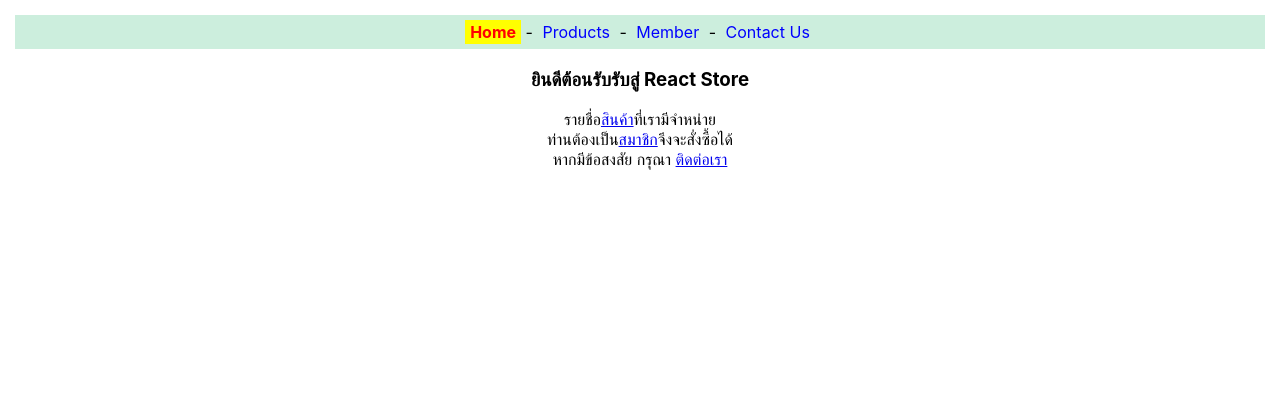
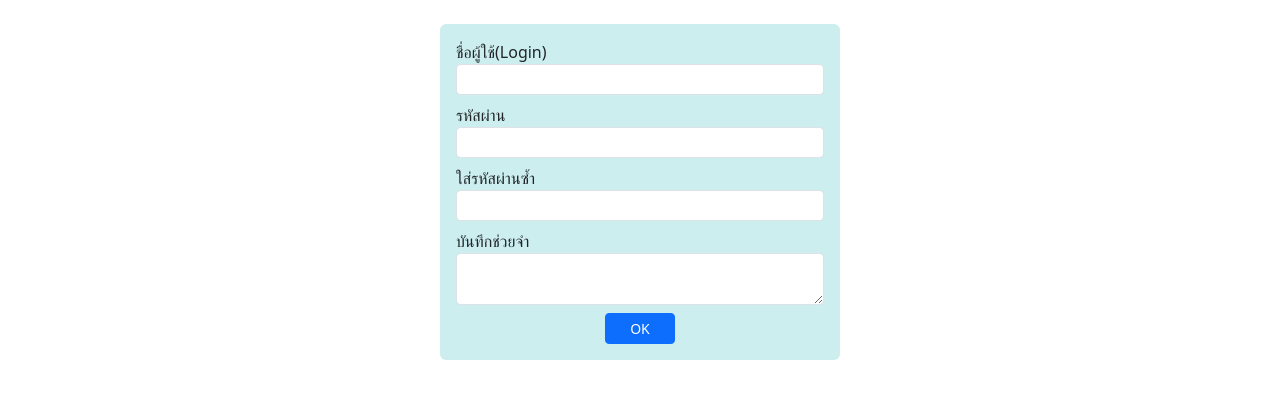
Before and after one commit to Pawaress/app1, a React (Create React App) app: page / in a window 1280 px wide. Shown: the top 398 px of the page. Built offline with nearby package versions, Linux system fonts and the light colour scheme.

Commit message:
add form-text
add form-text

```diff
--- a/package.json
+++ b/package.json
@@ -6,6 +6,7 @@
     "@testing-library/jest-dom": "^5.17.0",
     "@testing-library/react": "^13.4.0",
     "@testing-library/user-event": "^13.5.0",
+    "bootstrap": "^5.3.2",
     "react": "^18.2.0",
     "react-dom": "^18.2.0",
     "react-router-dom": "^6.16.0",
--- a/src/App.js
+++ b/src/App.js
@@ -6,11 +6,12 @@
 import Content2 from './context-content2'
 import Router2 from './router2'
 import Router3 from './router3'
+import FormText from './form-text'
 export default function App() {
 
     return (
 
-      <Router3/>
+      <FormText/>
     )
 
     }
--- /dev/null
+++ b/src/form-text.js
@@ -0,0 +1,62 @@
+import React from 'react'
+
+export default function FormText() {
+const textPswd = React.useRef()
+const textPswd2 = React.useRef()
+const onBlurPassword =()=>{
+    let pswd = textPswd.current.value
+    if(pswd!=='' && !pswd.match(/^[0-9a-zA-Z]+$/)) {
+        textPswd.current.value=''
+        alert('ต้องเป็น 0-9 หรือ a-z หรือ A-Z เท่านั้น')
+    }
+}
+const onBlurPassword2 =()=>{
+
+    if(textPswd.current.value !== textPswd2.current.value) {
+        textPswd2.current.value=''
+        alert('รหัสผ่านทั้งสองช่องไม่ตรงกัน')
+    }
+
+}
+return(
+<div className="mt-4 mx-auto p-3 rounded"
+    style={{ width:'400px', background:'#cee'}}>
+<form>
+    <div className="form-group mb-2">
+        <label htmlFor="login">ชื่อผู้ใช้(Login)</label>
+        <input type="text" id="login" name="login" maxLength="20"
+        className="form-control form-control-sm"/>
+    </div>
+    <div className="form-group mb-2">
+        <label htmlFor="pswd">รหัสผ่าน</label>
+        <input type="password" id="pswd" name="pswd" maxLength="10"
+        className="form-control form-control-sm"
+        ref={textPswd} onBlur={onBlurPassword}/>
+    </div>
+    <div className="form-group mb-2">
+        <label htmlFor="pswd2">ใส่รหัสผ่านซํ้า</label>
+        <input type="password" id="pswd2"
+        className="form-control form-control-sm"
+        ref={textPswd2} onBlur={onBlurPassword2}/>
+    </div>
+    <div className="form-group mb-2">
+        <label htmlFor="memo">บันทึกช่วยจำ</label>
+        <textarea id="memo" name="memo" rows="2" maxLength="200" className="form-control form-control-sm">
+
+        </textarea>
+    </div>
+    <div className="text-center">
+<button className="btn btn-sm px-4 btn btn-primary">
+OK
+</button>
+</div>
+
+
+
+</form>
+</div>
+
+)
+
+
+}
--- a/src/index.js
+++ b/src/index.js
@@ -3,6 +3,8 @@
 import './index.css';
 import App from './App';
 import reportWebVitals from './reportWebVitals';
+import 'bootstrap/dist/css/bootstrap.min.css';
+import 'bootstrap/dist/js/bootstrap.bundle.min.js';
 
 const root = ReactDOM.createRoot(document.getElementById('root'));
 root.render(
```
Also changed, not shown: 1 other file (tests, documents, lock files or other folders).
